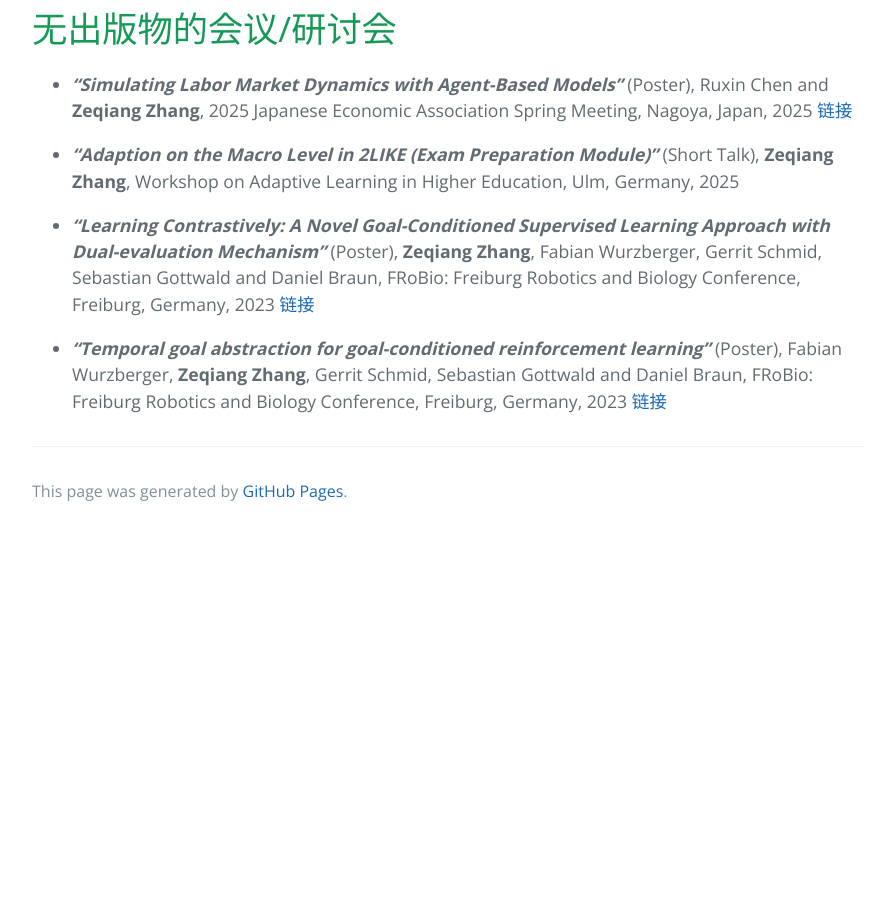
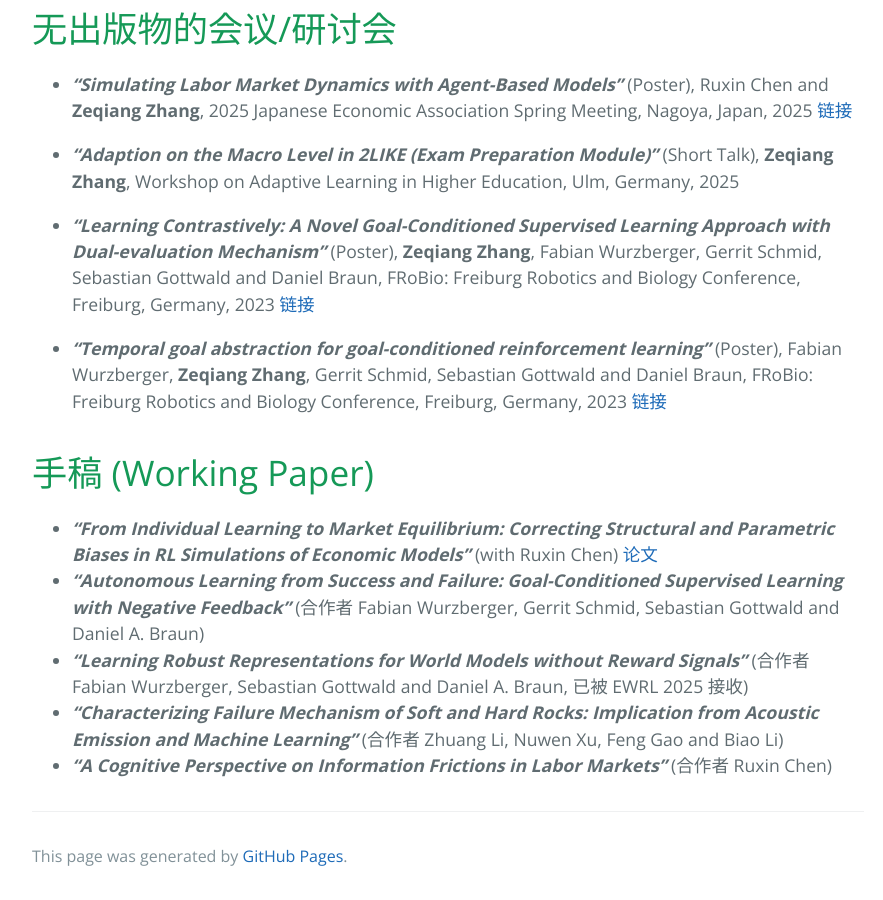
Before and after one commit to greablezzq/greablezzq.github.io, a Jekyll site: the page built from chinese.md, in a window 1280 px wide and 900 px high, scrolled down 1158 px. Shown: the whole window, without its empty margins (192-1075 px from the left). Built offline with Jekyll 4.4.1, drawn with Linux system fonts in a browser that asks for light colours; before the commit the page ends 1693 px from its top, so only the background shows below that.

Commit message:
Update chinese.md

```diff
--- a/chinese.md
+++ b/chinese.md
@@ -29,3 +29,10 @@ description: 乌尔姆大学神经信息处理所 博士研究生
  - ***"Learning Contrastively: A Novel Goal-Conditioned Supervised Learning Approach with Dual-evaluation Mechanism"*** (Poster), **Zeqiang Zhang**, Fabian Wurzberger, Gerrit Schmid, Sebastian Gottwald and Daniel Braun, FRoBio: Freiburg Robotics and Biology Conference, Freiburg, Germany, 2023 [链接](https://frobio.wordpress.com/learning-contrastively-a-novel-goal-conditioned-supervised-learning-approach-with-dual-evaluation-mechanism/)
 
  - ***"Temporal goal abstraction for goal-conditioned reinforcement learning"*** (Poster), Fabian Wurzberger, **Zeqiang Zhang**, Gerrit Schmid, Sebastian Gottwald and Daniel Braun, FRoBio: Freiburg Robotics and Biology Conference, Freiburg, Germany, 2023 [链接](https://frobio.wordpress.com/temporal-goal-abstraction-for-goal-conditioned-reinforcement-learning/)
+
+# 手稿 (Working Paper)
+ - ***"From Individual Learning to Market Equilibrium: Correcting Structural and Parametric Biases in RL Simulations of Economic Models"*** (with Ruxin Chen) [论文](https://arxiv.org/pdf/2507.18229)
+ - ***"Autonomous Learning from Success and Failure: Goal-Conditioned Supervised Learning with Negative Feedback"*** (合作者 Fabian Wurzberger, Gerrit Schmid, Sebastian Gottwald and Daniel A. Braun)
+ - ***"Learning Robust Representations for  World Models without Reward Signals"*** (合作者 Fabian Wurzberger, Sebastian Gottwald and Daniel A. Braun, 已被 EWRL 2025 接收)
+ - ***"Characterizing Failure Mechanism of Soft and Hard Rocks: Implication from Acoustic Emission and Machine Learning"*** (合作者 Zhuang Li, Nuwen Xu, Feng Gao and Biao Li)
+ - ***"A Cognitive Perspective on Information Frictions in Labor Markets"*** (合作者 Ruxin Chen)
```
